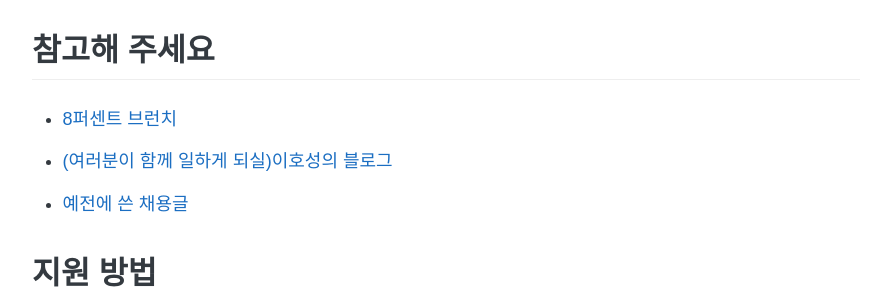
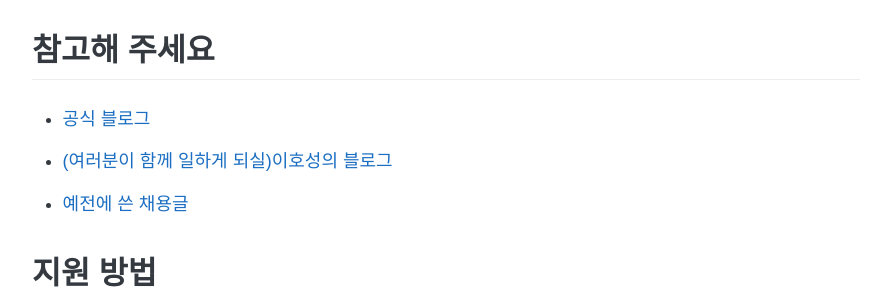
Before and after one commit to 8percent/8percent.github.io, a Jekyll site: the page built from recruit.md, in a window 1280 px wide. Shown: the part 1454-1754 px from the top of the page, without its empty margins (194-1085 px from the left). Built offline with Jekyll 4.4.1, drawn with Linux system fonts in a browser that asks for light colours; some web fonts are replaced.

Commit message:
CHG: 8퍼센트 브런치 링크를 공식 블로그 링크로 일괄 변경

```diff
--- a/_config.yml
+++ b/_config.yml
@@ -129,8 +129,8 @@ nav:
     url: "/about"
   #  - name:           "블로그"
   #    url:            "/"
-  - name: "8퍼센트 브런치"
-    url: "https://brunch.co.kr/magazine/8percent"
+  - name: "공식 블로그"
+    url: "https://blog.8percent.kr/"
   #  - name:           "Github"
   #    url:            "https://github.com/8percent/8percent.github.io"
   - name: "채용정보"
--- a/recruit.md
+++ b/recruit.md
@@ -34,7 +34,7 @@ permalink: /recruit/
 
 ## 참고해 주세요
 
-* [8퍼센트 브런치](https://brunch.co.kr/magazine/8percent){:target="_blank"}
+* [공식 블로그](https://blog.8percent.kr/){:target="_blank"}
 * [(여러분이 함께 일하게 되실)이호성의 블로그](http://blog.novice.io){:target="_blank"}
 * [예전에 쓴 채용글](https://brunch.co.kr/@8percent/23){:target="_blank"}
 
```
Also changed, not shown: about.md (+1 -1 lines).
